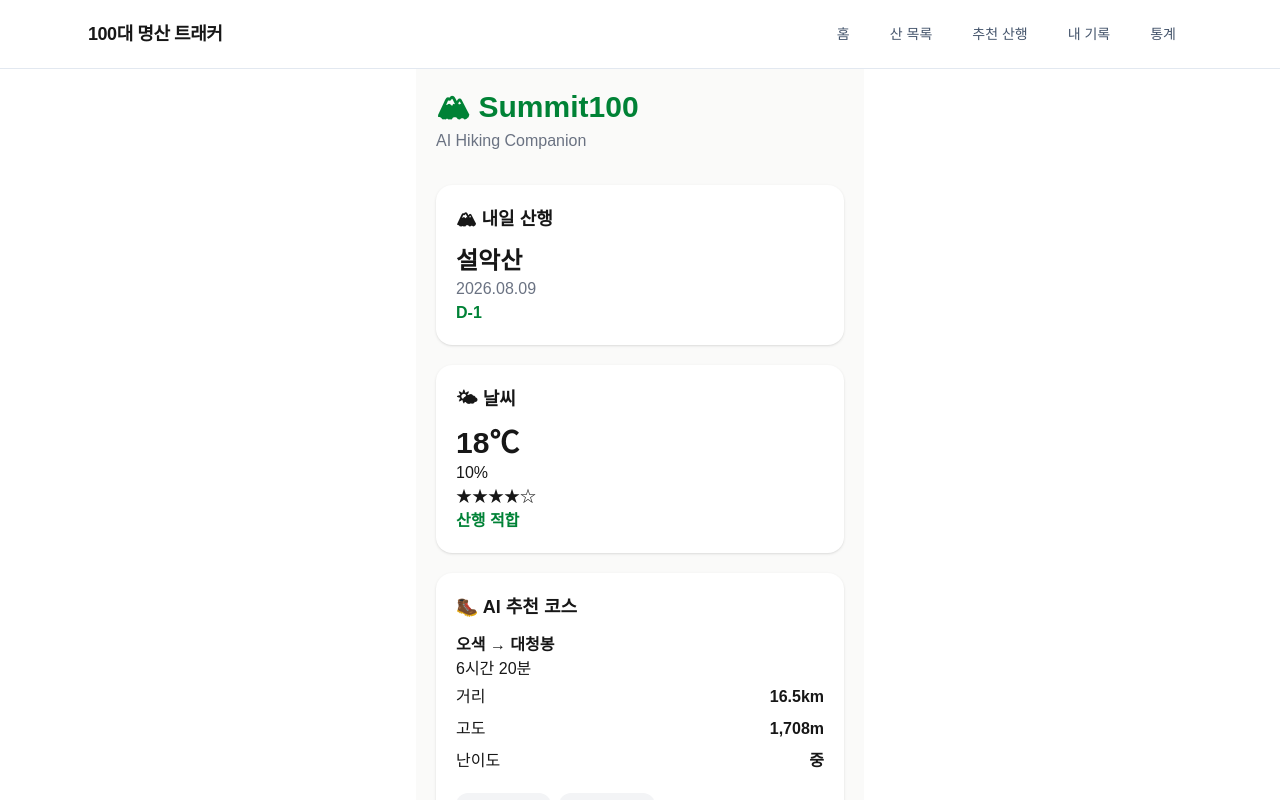
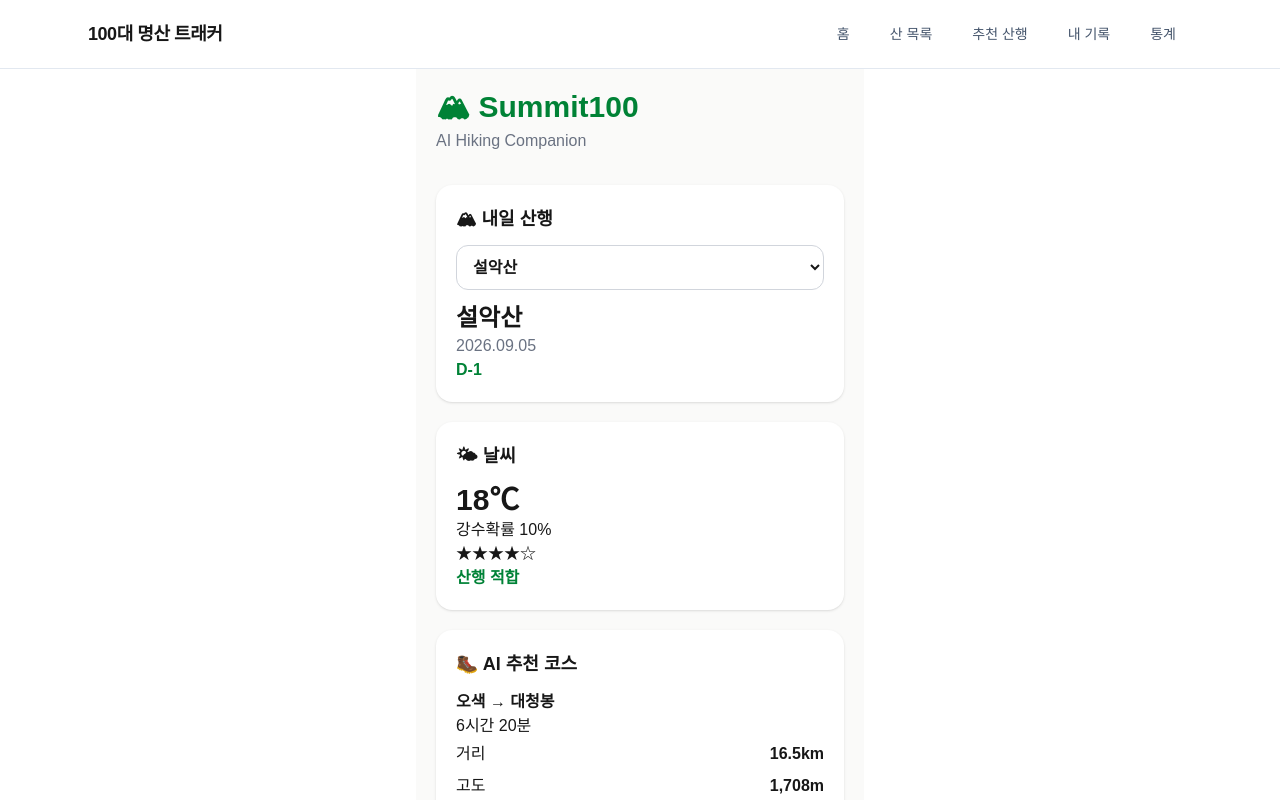
Before and after one commit to woo5793/100-mountains-tracker, a Next.js app: page / in a window 1280 px wide. Shown: the top 800 px of the page. Built offline with nearby package versions, Linux system fonts and the light colour scheme.

Commit message:
Add mountain selection feature

```diff
--- a/src/app/page.tsx
+++ b/src/app/page.tsx
@@ -6,7 +6,7 @@ import Header from "@/components/Header";
 import SectionCard from "@/components/SectionCard";
 import PrimaryButton from "@/components/PrimaryButton";
 import Checklist from "@/components/Checklist";
-import briefing from "@/data/briefing";
+import briefings from "@/data/briefing";
 
 type ChecklistItem = {
   name: string;
@@ -14,11 +14,17 @@ type ChecklistItem = {
 };
 
 export default function Home() {
+  const [selectedMountain, setSelectedMountain] = useState(briefings[0].mountain);
+
+  const selectedBriefing =
+    briefings.find((item) => item.mountain === selectedMountain) ?? briefings[0];
+
   const [checklist, setChecklist] = useState<ChecklistItem[]>(
-    briefing.checklist
+    selectedBriefing.checklist
   );
 
   const completedCount = checklist.filter((item) => item.checked).length;
+
   const progress =
     checklist.length === 0
       ? 0
@@ -39,37 +45,89 @@ export default function Home() {
     );
   };
 
+  const changeMountain = (mountain: string) => {
+    setSelectedMountain(mountain);
+
+    const newBriefing = briefings.find(
+      (item) => item.mountain === mountain
+    );
+
+    if (newBriefing) {
+      setChecklist(newBriefing.checklist);
+    }
+  };
+
   return (
     <main className="mx-auto min-h-screen max-w-md bg-stone-50 p-5">
       <Header />
 
       <SectionCard title="🏔 내일 산행">
-        <h3 className="text-2xl font-bold">{briefing.mountain}</h3>
-        <p className="text-gray-500">{briefing.date}</p>
-        <p className="font-semibold text-green-700">{briefing.dday}</p>
+        <select
+          value={selectedMountain}
+          onChange={(e) => changeMountain(e.target.value)}
+          className="mb-3 w-full rounded-xl border border-gray-300 bg-white p-3 font-semibold"
+        >
+          {briefings.map((item) => (
+            <option key={item.mountain} value={item.mountain}>
+              {item.mountain}
+            </option>
+          ))}
+        </select>
+
+        <h3 className="text-2xl font-bold">
+          {selectedBriefing.mountain}
+        </h3>
+
+        <p className="text-gray-500">
+          {selectedBriefing.date}
+        </p>
+
+        <p className="font-semibold text-green-700">
+          {selectedBriefing.dday}
+        </p>
       </SectionCard>
 
       <SectionCard title="🌤 날씨">
-        <p className="text-3xl font-bold">{briefing.weather.temp}</p>
-        <p>{briefing.weather.rain}</p>
-        <p>{briefing.weather.rating}</p>
+        <p className="text-3xl font-bold">
+          {selectedBriefing.weather.temp}
+        </p>
+
+        <p>강수확률 {selectedBriefing.weather.rain}</p>
+
+        <p>{selectedBriefing.weather.rating}</p>
+
         <p className="font-semibold text-green-700">
-          {briefing.weather.status}
+          {selectedBriefing.weather.status}
         </p>
       </SectionCard>
 
       <SectionCard title="🥾 AI 추천 코스">
-        <p className="font-bold">{briefing.course.name}</p>
-        <p>{briefing.course.duration}</p>
+        <p className="font-bold">
+          {selectedBriefing.course.name}
+        </p>
 
-        <InfoRow label="거리" value={briefing.course.distance} />
-        <InfoRow label="고도" value={briefing.course.elevation} />
-        <InfoRow label="난이도" value={briefing.course.difficulty} />
+        <p>{selectedBriefing.course.duration}</p>
+
+        <InfoRow
+          label="거리"
+          value={selectedBriefing.course.distance}
+        />
+
+        <InfoRow
+          label="고도"
+          value={selectedBriefing.course.elevation}
+        />
+
+        <InfoRow
+          label="난이도"
+          value={selectedBriefing.course.difficulty}
+        />
 
         <div className="mt-4 flex gap-2">
           <button className="rounded-xl bg-gray-100 px-4 py-2 transition hover:bg-gray-200">
             지도 보기
           </button>
+
           <button className="rounded-xl bg-gray-100 px-4 py-2 transition hover:bg-gray-200">
             다른 코스
           </button>
@@ -77,8 +135,10 @@ export default function Home() {
       </SectionCard>
 
       <SectionCard title="🚗 이동">
-        <p>🚗 {briefing.transport.car}</p>
-        <p className="mt-2">🚇 대중교통 보기</p>
+        <p>🚗 {selectedBriefing.transport.car}</p>
+        <p className="mt-2">
+          🚇 {selectedBriefing.transport.transit}
+        </p>
       </SectionCard>
 
       <SectionCard title="🎒 준비물">
--- a/src/data/briefing.ts
+++ b/src/data/briefing.ts
@@ -1,6 +1,7 @@
-const briefing = {
+const briefings = [
+  {
     mountain: "설악산",
-  date: "2026.08.09",
+    date: "2026.09.05",
     dday: "D-1",
 
     weather: {
@@ -18,24 +19,6 @@ const briefing = {
       difficulty: "중",
     },
 
-  courseInfo: [
-    {
-      label: "거리",
-      value: "16.5km",
-      icon: "📏",
-    },
-    {
-      label: "고도",
-      value: "1,708m",
-      icon: "⛰",
-    },
-    {
-      label: "난이도",
-      value: "중",
-      icon: "🥾",
-    },
-  ],
-
     transport: {
       car: "2시간 40분",
       transit: "대중교통 보기",
@@ -47,7 +30,73 @@ const briefing = {
       { name: "헤드랜턴", checked: false },
       { name: "바람막이", checked: false },
     ],
+  },
 
-};
+  {
+    mountain: "북한산",
+    date: "2026.09.05",
+    dday: "D-1",
 
-export default briefing;
+    weather: {
+      temp: "22℃",
+      rain: "20%",
+      rating: "★★★★☆",
+      status: "산행 적합",
+    },
+
+    course: {
+      name: "북한산성 → 백운대",
+      duration: "4시간 30분",
+      distance: "8.4km",
+      elevation: "836m",
+      difficulty: "중",
+    },
+
+    transport: {
+      car: "40분",
+      transit: "대중교통 보기",
+    },
+
+    checklist: [
+      { name: "물", checked: false },
+      { name: "등산스틱", checked: false },
+      { name: "간식", checked: false },
+      { name: "바람막이", checked: false },
+    ],
+  },
+
+  {
+    mountain: "도봉산",
+    date: "2026.09.05",
+    dday: "D-1",
+
+    weather: {
+      temp: "21℃",
+      rain: "10%",
+      rating: "★★★★★",
+      status: "산행 매우 적합",
+    },
+
+    course: {
+      name: "도봉탐방지원센터 → 신선대",
+      duration: "4시간",
+      distance: "7.3km",
+      elevation: "726m",
+      difficulty: "중",
+    },
+
+    transport: {
+      car: "45분",
+      transit: "대중교통 보기",
+    },
+
+    checklist: [
+      { name: "물", checked: false },
+      { name: "등산스틱", checked: false },
+      { name: "장갑", checked: false },
+      { name: "간식", checked: false },
+    ],
+  },
+];
+
+export default briefings;
```
Lines whose indentation alone changed are shown as unchanged.
